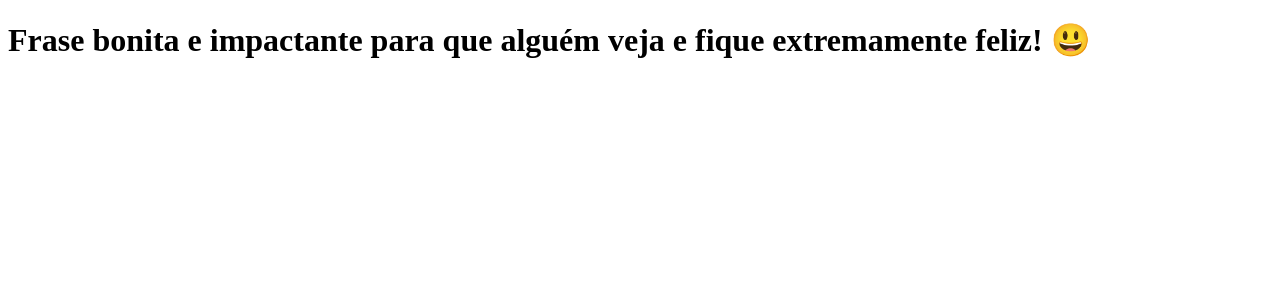
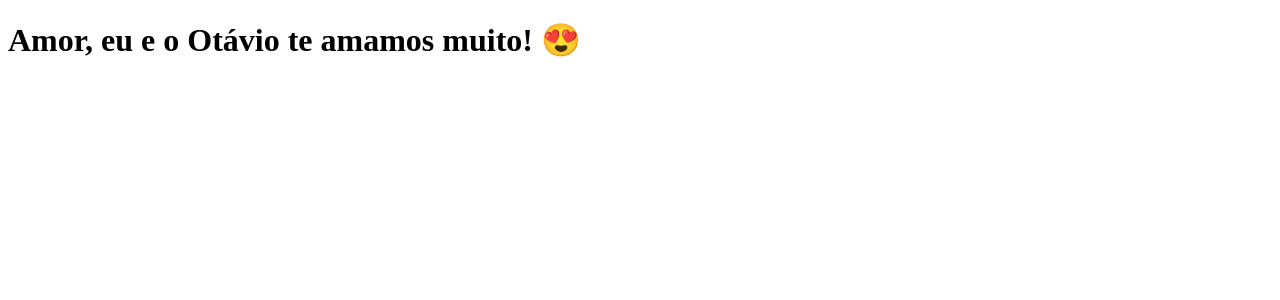
Before and after one commit to JotaCampagnolo/clone-tabnews, a Next.js app: page / in a window 1280 px wide. Shown: the top 300 px of the page. Built offline with nearby package versions, Linux system fonts and the light colour scheme.

Commit message:
Mudando a frase para a primeira versão disponível na internet.

```diff
--- a/pages/index.js
+++ b/pages/index.js
@@ -1,10 +1,5 @@
 function Home() {
-  return (
-    <h1>
-      Frase bonita e impactante para que alguém veja e fique extremamente feliz!
-      😃
-    </h1>
-  );
+  return <h1>Amor, eu e o Otávio te amamos muito! 😍</h1>;
 }
 
 export default Home;
```
